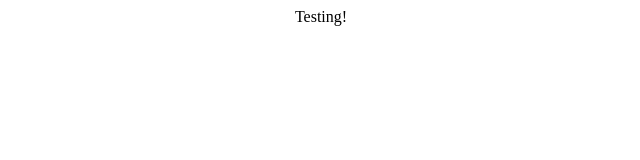
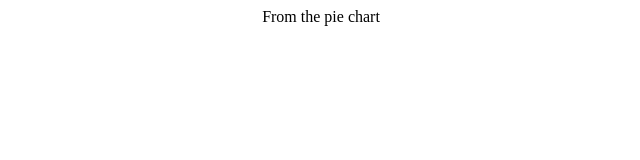
Before and after one commit to MiaoMiaoMiao3/CommRE, a React (Create React App) app: page / in a window 1280 px wide. Shown: the top 160 px of the page, without its empty margins (319-959 px from the left). Built offline with nearby package versions, Linux system fonts and the light colour scheme.

Commit message:
Create piechart component - test connection

```diff
--- a/src/App.js
+++ b/src/App.js
@@ -1,9 +1,11 @@
 import './App.css';
+import './PieChart';
+import PieChart from './PieChart';
 
 function App() {
   return (
     <div className="App">
-        Testing!
+        <PieChart/>
     </div>
   );
 }
--- /dev/null
+++ b/src/PieChart.js
@@ -0,0 +1,14 @@
+import React, {Component} from 'react';
+
+
+class PieChart extends Component{
+    render(){
+        return(
+            <div>
+                From the pie chart
+            </div>
+        )
+    }
+}
+
+export default PieChart
```
